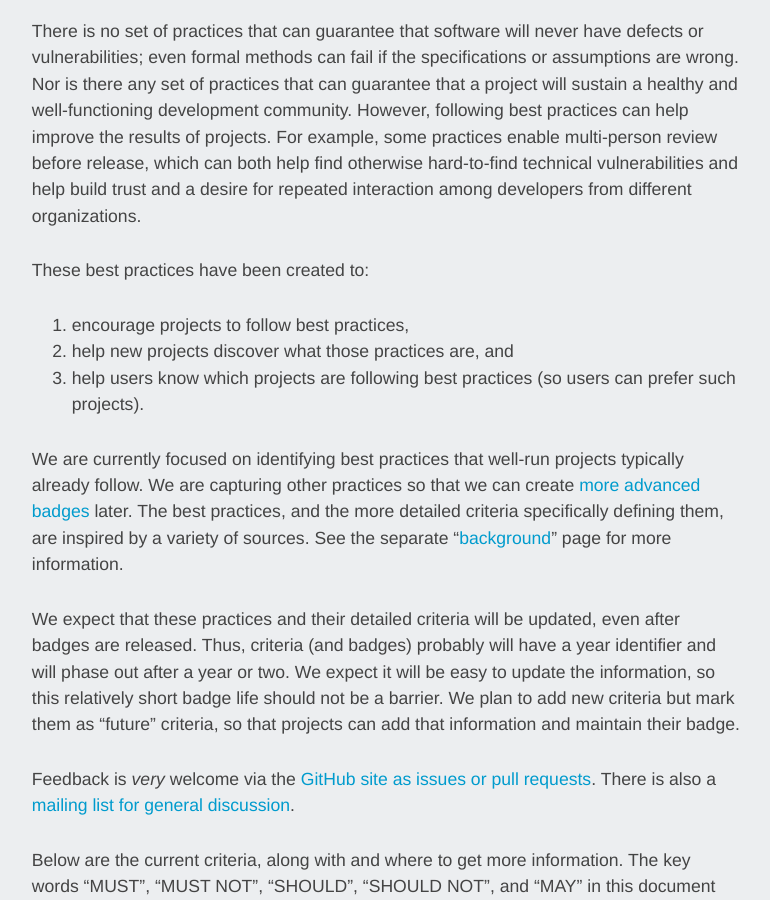
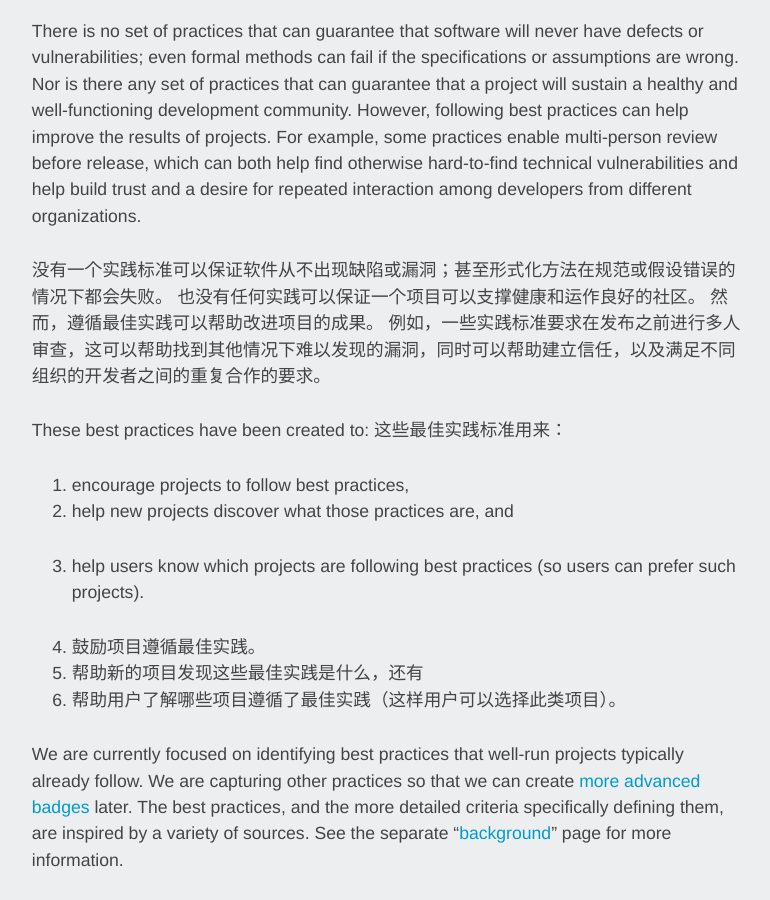
Before and after one commit to hardenedlinux/hardenedlinux.github.io, a Jekyll site: the page built from _posts/2016-07-19-best-practices-criteria-for-floss.markdown, in a window 1280 px wide and 900 px high, scrolled down 1290 px. Shown: the whole window, without its empty margins (253-1023 px from the left). Built offline with Jekyll 4.4.1, drawn with Linux system fonts in a browser that asks for light colours; nearby versions of some CDN libraries.

Commit message:
New translation

```diff
--- a/_posts/2016-07-19-best-practices-criteria-for-floss.markdown
+++ b/_posts/2016-07-19-best-practices-criteria-for-floss.markdown
@@ -46,12 +46,22 @@ which can both help find otherwise hard-to-find technical vulnerabilities
 and help build trust and a desire for repeated interaction among developers
 from different organizations.
 
+没有一个实践标准可以保证软件从不出现缺陷或漏洞；甚至形式化方法在规范或假设错误的情况下都会失败。
+也没有任何实践可以保证一个项目可以支撑健康和运作良好的社区。
+然而，遵循最佳实践可以帮助改进项目的成果。
+例如，一些实践标准要求在发布之前进行多人审查，这可以帮助找到其他情况下难以发现的漏洞，同时可以帮助建立信任，以及满足不同组织的开发者之间的重复合作的要求。
+
 These best practices have been created to:
+这些最佳实践标准用来：
 
 1. encourage projects to follow best practices,
 2. help new projects discover what those practices are, and
 3. help users know which projects are following best practices
    (so users can prefer such projects).
+
+1. 鼓励项目遵循最佳实践。
+2. 帮助新的项目发现这些最佳实践是什么，还有
+3. 帮助用户了解哪些项目遵循了最佳实践（这样用户可以选择此类项目）。
 
 We are currently focused on identifying best practices
 that well-run projects typically already follow.
```
